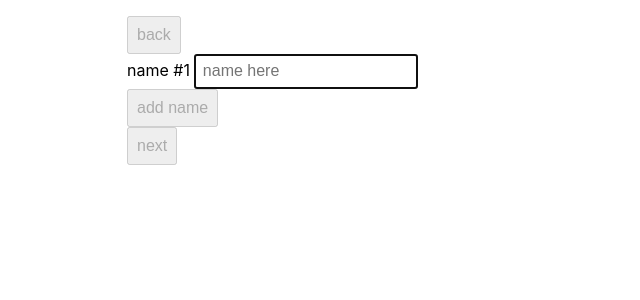
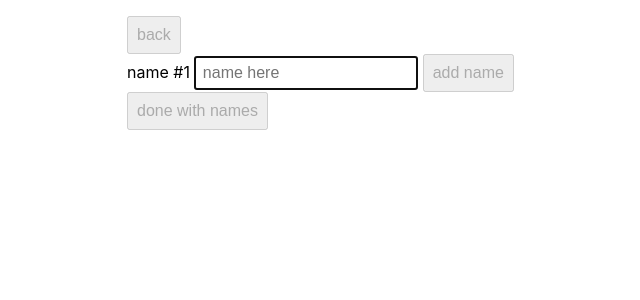
Before and after one commit to onsclom/bill-splitter, a Svelte app: page / in a window 1280 px wide. Shown: the top 300 px of the page, without its empty margins (193-833 px from the left). Built offline with nearby package versions, Linux system fonts and the light colour scheme.

Commit message:
Improve item workflow with buttons instead of checkboxes

```diff
--- a/src/App.svelte
+++ b/src/App.svelte
@@ -128,10 +128,9 @@
         bind:value={curName}
         placeholder="name here"
       />
-      <br />
       <input type="submit" disabled={!curName} value="add name" />
     </form>
-    <button on:click={nextState} disabled={people.length < 2}>next</button>
+    <button on:click={nextState} disabled={people.length < 2}>done with names</button>
     {#if people.length}
       <hr />
     {/if}
@@ -187,19 +186,22 @@
         <div>this item applies to:</div>
         <div>
           {#each people as person}
-            <input
+            <button on:click|preventDefault={()=>person.checked=!person.checked}>
+              {person.name}
+            </button>
+            <!-- <input
               id="{person.name}-checkbox"
               type="checkbox"
               bind:checked={person.checked}
             />
-            <label for="{person.name}-checkbox"
-              >{person.name}
+            <label for="{person.name}-checkbox" -->
+              <!-- >{person.name} -->
               {#if person.checked}
                 {`(+${formatMoney(
                   +itemValue / people.filter((p) => p.checked).length
                 )})`}
               {/if}
-            </label>
+            <!-- </label> -->
             <br />
           {/each}
         </div>
@@ -241,8 +243,7 @@
     {/each}
   {:else if state == states.Tip}
     <form on:submit|preventDefault={nextState} autocomplete="off">
-      <label for="tax-input">tax %</label>
-      <input
+      <label for="tax-input">tax %</label><input
         id="tax-input"
         inputmode="decimal"
         value={taxPercentage}
@@ -250,10 +251,7 @@
         class="numberInput"
         on:focus={event => event.target.select()}
         on:input={(e) => setTaxFromPercent(e.target.value)}
-      />
-      =
-      <label for="tax-input-dollar">$</label>
-      <input
+      /> = <label for="tax-input-dollar">$</label><input
         id="tax-input-dollar"
         inputmode="decimal"
         value={taxTotal}
@@ -263,8 +261,7 @@
         on:input={(e) => setTaxFromDollar(e.target.value)}
       />
       <br />
-      <label for="tip-input">tip %</label>
-      <input
+      <label for="tip-input">tip %</label><input
         id="tip-input"
         inputmode="decimal"
         value={tipPercentage}
@@ -272,10 +269,7 @@
         class="numberInput"
         on:focus={event => event.target.select()}
         on:input={(e) => setTipFromPercent(e.target.value)}
-      />
-      =
-      <label for="tax-input-dollar">$</label>
-      <input
+      /> = <label for="tax-input-dollar">$</label><input
         id="tip-input-dollar"
         inputmode="decimal"
         value={tipTotal}
```
